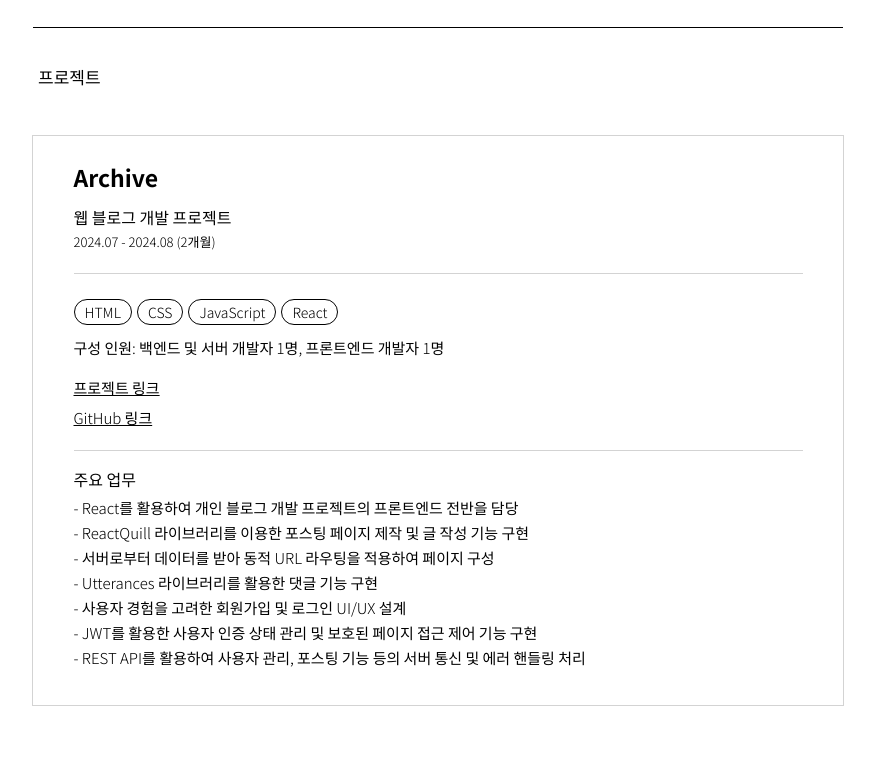
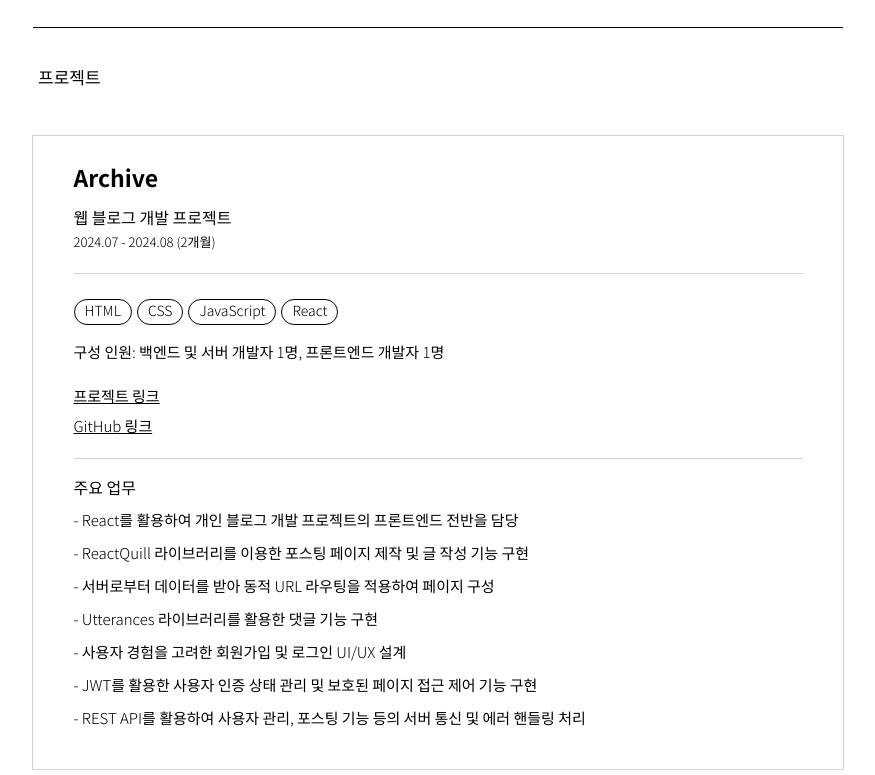
Before and after one commit to minijae011030/Resume, a React (Create React App) app: page / in a window 1280 px wide. Shown: the part 840-1615 px from the top of the page, without its empty margins (202-1077 px from the left). Built offline with nearby package versions, Linux system fonts and the light colour scheme.

Commit message:
edit padding

```diff
--- a/src/Home/styles/home.module.css
+++ b/src/Home/styles/home.module.css
@@ -204,7 +204,7 @@
 /* project */
 .project {
   width: 90%;
-  margin: 50px auto 70px auto;
+  margin: 50px auto 30px auto;
   border: 1px solid lightgray;
   padding: 30px 0;
 
@@ -241,6 +241,10 @@
       padding: 5px 10px;
       font-size: 14px;
       font-weight: 300;
+
+      > p {
+        margin: -2px 0 2px 0;
+      }
     }
   }
 
@@ -249,6 +253,7 @@
     font-weight: 300;
     width: 90%;
     margin: 0 auto 25px auto;
+    line-height: 23px;
   }
 
   .urls {
@@ -283,6 +288,7 @@
       font-size: 15px;
       margin: 0 0 10px 0;
       font-weight: 300;
+      line-height: 23px;
     }
   }
 }
```
